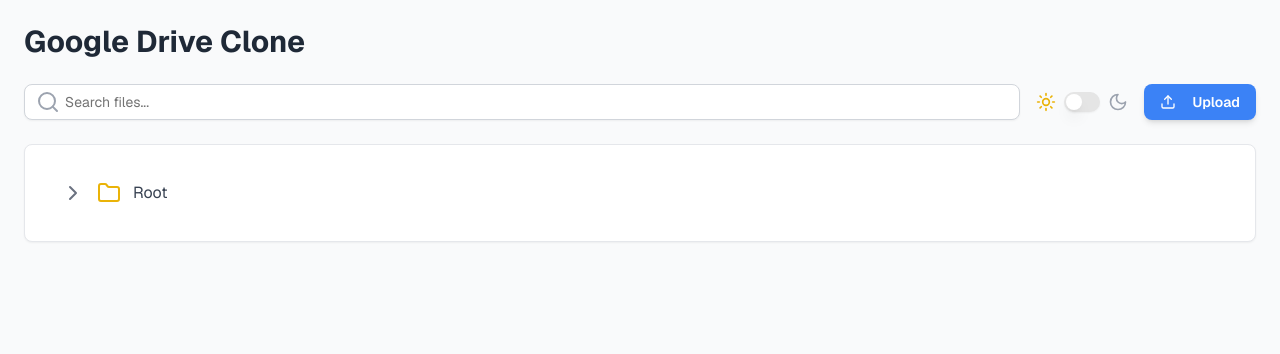
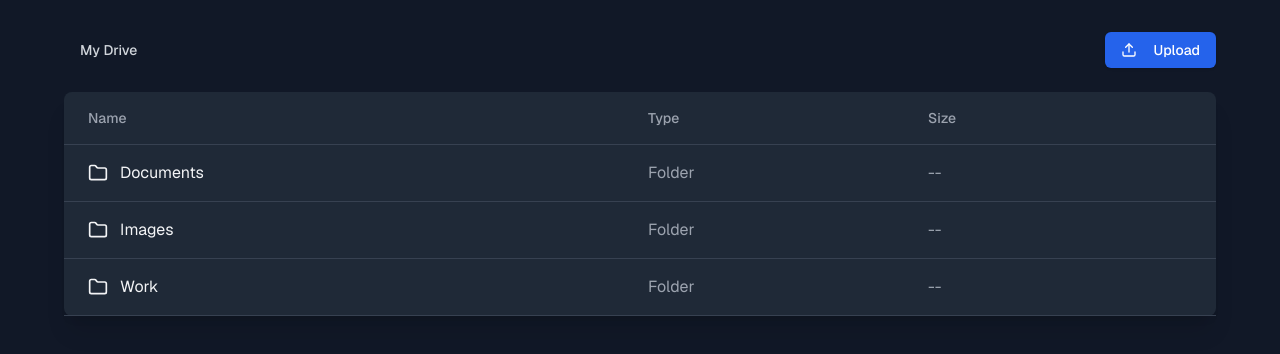
Before and after one commit to callumtaitmate/google-drive, a Next.js app: page / in a window 1280 px wide. Shown: the top 354 px of the page. Built offline with nearby package versions, Linux system fonts and the light colour scheme.

Commit message:
UI Updated

```diff
--- a/src/app/initialData.ts
+++ b/src/app/initialData.ts
@@ -1,24 +1,21 @@
+export interface File {
+    id: string
+    name: string
+    type: "file" | "folder"
+    url?: string
+    parent: string | null
+    size?: string
+  }
 
-export const initialData = {
-    name: "Root",
-    type: "folder" as const,
-    children: [
-      {
-        name: "Documents",
-        type: "folder" as const,
-        children: [
-          { name: "Project Proposal.docx", type: "file" as const, url: "#" },
-          { name: "Budget.xlsx", type: "file" as const, url: "#" },
-        ],
-      },
-      {
-        name: "Images",
-        type: "folder" as const,
-        children: [
-          { name: "Vacation.jpg", type: "file" as const, url: "#" },
-          { name: "Family.png", type: "file" as const, url: "#" },
-        ],
-      },
-      { name: "Notes.txt", type: "file" as const, url: "#" },
-    ],
-  }
+  export const mockFiles: File[] = [
+    { id: "1", name: "Documents", type: "folder", parent: null },
+    { id: "2", name: "Images", type: "folder", parent: null },
+    { id: "3", name: "Work", type: "folder", parent: null },
+    { id: "4", name: "Resume.pdf", type: "file", url: "/files/resume.pdf", parent: "1", size: "1.2 MB" },
+    { id: "5", name: "Project Proposal.docx", type: "file", url: "/files/proposal.docx", parent: "1", size: "2.5 MB" },
+    { id: "6", name: "Vacation.jpg", type: "file", url: "/files/vacation.jpg", parent: "2", size: "3.7 MB" },
+    { id: "7", name: "Profile Picture.png", type: "file", url: "/files/profile.png", parent: "2", size: "1.8 MB" },
+    { id: "8", name: "Presentations", type: "folder", parent: "3" },
+    { id: "9", name: "Q4 Report.pptx", type: "file", url: "/files/q4-report.pptx", parent: "8", size: "5.2 MB" },
+    { id: "10", name: "Budget.xlsx", type: "file", url: "/files/budget.xlsx", parent: "3", size: "1.5 MB" },
+  ]
--- a/src/app/page.tsx
+++ b/src/app/page.tsx
@@ -1,135 +1,122 @@
-"use client"
+"use client";
 
-import { useState, useEffect } from "react"
-import { FolderIcon, FileIcon, Upload, ChevronRight, ChevronDown, Search, Moon, Sun } from "lucide-react"
-import { Button } from "~/components/ui/button"
-import { Input } from "~/components/ui/input"
-import { Switch } from "~/components/ui/switch"
-import { initialData } from "./initialData";
+import { useState } from "react";
+import { mockFiles } from "~/app/initialData";
+import { Folder, FileIcon, Upload, ChevronRight } from "lucide-react";
+import Link from "next/link";
+import { Button } from "~/components/ui/button";
 
-// Mock data
+export default function GoogleDriveClone() {
+  const [currentFolder, setCurrentFolder] = useState<string | null>(null);
 
-type Item = {
-  name: string
-  type: "file" | "folder"
-  children?: Item[]
-  url?: string
+  const getCurrentFiles = () => {
+    return mockFiles.filter((file) => file.parent === currentFolder);
+  };
+
+  const handleFolderClick = (folderId: string) => {
+    setCurrentFolder(folderId);
+  };
+
+  const getBreadcrumbs = () => {
+    const breadcrumbs = [];
+    let currentId = currentFolder;
+
+    while (currentId !== null) {
+      const folder = mockFiles.find((file) => file.id === currentId);
+      if (folder) {
+        breadcrumbs.unshift(folder);
+        currentId = folder.parent;
+      } else {
+        break;
+      }
     }
 
-const File = ({ name, url }: { name: string; url: string }) => (
-  <a
-    href={url}
-    className="flex items-center p-3 hover:bg-gray-100 dark:hover:bg-gray-700 rounded-lg transition-colors duration-200"
-  >
-    <FileIcon className="w-6 h-6 mr-3 text-blue-500 dark:text-blue-400" />
-    <span className="text-gray-700 dark:text-gray-200 hover:text-blue-600 dark:hover:text-blue-400 transition-colors duration-200">
-      {name}
-    </span>
-  </a>
-)
+    return breadcrumbs;
+  };
 
-const Folder = ({ item, level = 0 }: { item: Item; level?: number }) => {
-  const [isOpen, setIsOpen] = useState(false)
-
-  if (!item) return null
+  const handleUpload = () => {
+    alert("Upload functionality would be implemented here");
+  };
 
   return (
-    <div>
-      <div
-        className="flex items-center p-3 hover:bg-gray-100 dark:hover:bg-gray-700 rounded-lg cursor-pointer transition-colors duration-200"
-        onClick={() => setIsOpen(!isOpen)}
+    <div className="min-h-screen bg-gray-900 p-8 text-gray-100">
+      <div className="mx-auto max-w-6xl">
+        <div className="mb-6 flex items-center justify-between">
+          <div className="flex items-center">
+            <Button
+              onClick={() => setCurrentFolder(null)}
+              variant="ghost"
+              className="mr-2 text-gray-300 hover:text-white"
             >
-        {isOpen ? (
-          <ChevronDown className="w-6 h-6 mr-3 text-gray-500 dark:text-gray-400" />
-        ) : (
-          <ChevronRight className="w-6 h-6 mr-3 text-gray-500 dark:text-gray-400" />
-        )}
-        <FolderIcon className="w-6 h-6 mr-3 text-yellow-500 dark:text-yellow-400" />
-        <span className="text-gray-700 dark:text-gray-200 hover:text-blue-600 dark:hover:text-blue-400 transition-colors duration-200">
-          {item.name}
-        </span>
-      </div>
-      {isOpen && item.children && (
-        <div style={{ paddingLeft: `${(level + 1) * 24}px` }} className="mt-1">
-          {item.children.map((child, index) => (
-            <div key={index} className="my-1">
-              {child.type === "folder" ? (
-                <Folder item={child} level={level + 1} />
-              ) : (
-                <File name={child.name} url={child.url ?? "#"} />
-              )}
+              My Drive
+            </Button>
+            {getBreadcrumbs().map((folder, index) => (
+              <div key={folder.id} className="flex items-center">
+                <ChevronRight className="mx-2 text-gray-500" size={16} />
+                <Button
+                  onClick={() => handleFolderClick(folder.id)}
+                  variant="ghost"
+                  className="text-gray-300 hover:text-white"
+                >
+                  {folder.name}
+                </Button>
               </div>
             ))}
           </div>
+          <Button
+            onClick={handleUpload}
+            className="bg-blue-600 text-white hover:bg-blue-700"
+          >
+            <Upload className="mr-2" size={20} />
+            Upload
+          </Button>
+        </div>
+        <div className="rounded-lg bg-gray-800 shadow-xl">
+          <div className="border-b border-gray-700 px-6 py-4">
+            <div className="grid grid-cols-12 gap-4 text-sm font-medium text-gray-400">
+              <div className="col-span-6">Name</div>
+              <div className="col-span-3">Type</div>
+              <div className="col-span-3">Size</div>
+            </div>
+          </div>
+          <ul>
+            {getCurrentFiles().map((file) => (
+              <li
+                key={file.id}
+                className="hover:bg-gray-750 border-b border-gray-700 px-6 py-4"
+              >
+                <div className="grid grid-cols-12 items-center gap-4">
+                  <div className="col-span-6 flex items-center">
+                    {file.type === "folder" ? (
+                      <button
+                        onClick={() => handleFolderClick(file.id)}
+                        className="flex items-center text-gray-100 hover:text-blue-400"
+                      >
+                        <Folder className="mr-3" size={20} />
+                        {file.name}
+                      </button>
+                    ) : (
+                      <Link
+                        href={file.url ?? "#"}
+                        className="flex items-center text-gray-100 hover:text-blue-400"
+                      >
+                        <FileIcon className="mr-3" size={20} />
+                        {file.name}
+                      </Link>
                     )}
                   </div>
-  )
-}
-
-const UploadButton = () => {
-  const handleUpload = () => {
-    alert("Upload functionality would be implemented here")
-  }
-
-  return (
-    <Button
-      onClick={handleUpload}
-      className="bg-blue-500 hover:bg-blue-600 dark:bg-blue-600 dark:hover:bg-blue-700 text-white font-semibold py-2 px-4 rounded-lg shadow-md transition-colors duration-200"
-    >
-      <Upload className="w-5 h-5 mr-2" />
-      Upload
-    </Button>
-  )
-}
-
-const SearchBar = () => (
-  <div className="relative flex-grow mr-4">
-    <Input
-      type="text"
-      placeholder="Search files..."
-      className="pl-10 pr-4 py-2 w-full rounded-lg border border-gray-300 dark:border-gray-600 focus:border-blue-500 dark:focus:border-blue-400 focus:ring focus:ring-blue-200 dark:focus:ring-blue-300 transition-all duration-200 bg-white dark:bg-gray-700 text-gray-900 dark:text-gray-100"
-    />
-    <Search className="absolute left-3 top-1/2 transform -translate-y-1/2 text-gray-400 dark:text-gray-500" />
+                  <div className="col-span-3 text-gray-400">
+                    {file.type === "folder" ? "Folder" : "File"}
                   </div>
-)
-
-const DarkModeToggle = ({
-  isDarkMode,
-  setIsDarkMode,
-}: { isDarkMode: boolean; setIsDarkMode: (isDark: boolean) => void }) => (
-  <div className="flex items-center space-x-2">
-    <Sun className={`w-5 h-5 ${isDarkMode ? "text-gray-400 dark:text-gray-500" : "text-yellow-500"}`} />
-    <Switch checked={isDarkMode} onCheckedChange={setIsDarkMode} />
-    <Moon className={`w-5 h-5 ${isDarkMode ? "text-blue-500" : "text-gray-400 dark:text-gray-500"}`} />
-  </div>
-)
-
-export default function GoogleDriveClone() {
-  const [isDarkMode, setIsDarkMode] = useState(false)
-
-  useEffect(() => {
-    if (isDarkMode) {
-      document.documentElement.classList.add("dark")
-    } else {
-      document.documentElement.classList.remove("dark")
-    }
-  }, [isDarkMode])
-
-  return (
-    <div className="min-h-screen bg-gray-50 dark:bg-gray-900 transition-colors duration-200">
-      <div className="container mx-auto p-6">
-        <h1 className="text-3xl font-bold mb-6 text-gray-800 dark:text-gray-100">Google Drive Clone</h1>
-        <div className="flex justify-between items-center mb-6">
-          <SearchBar />
-          <div className="flex space-x-4">
-            <DarkModeToggle isDarkMode={isDarkMode} setIsDarkMode={setIsDarkMode} />
-            <UploadButton />
+                  <div className="col-span-3 text-gray-400">
+                    {file.type === "folder" ? "--" : "2 MB"}
                   </div>
                 </div>
-        <div className="bg-white dark:bg-gray-800 border border-gray-200 dark:border-gray-700 rounded-lg shadow-sm p-6">
-          <Folder item={initialData} />
+              </li>
+            ))}
+          </ul>
         </div>
       </div>
     </div>
-  )
+  );
 }
```
Lines whose indentation alone changed are shown as unchanged.
